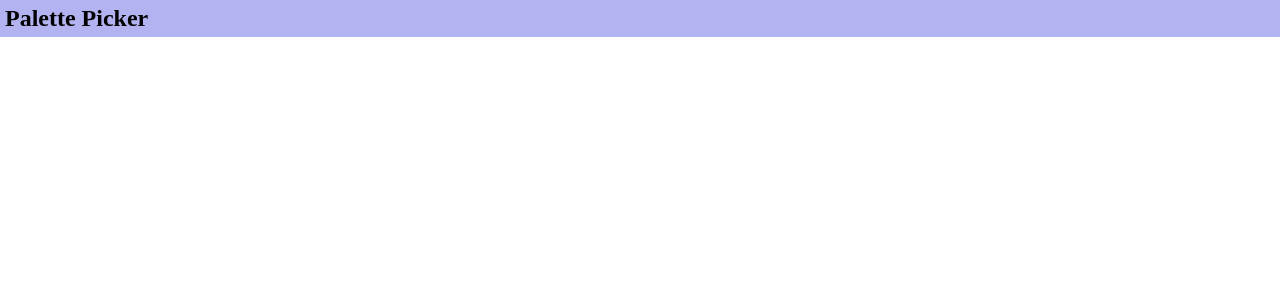
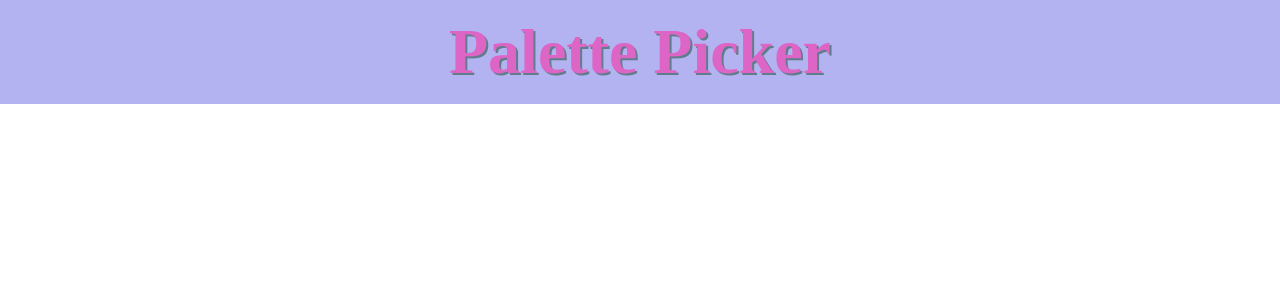
Before and after one commit to spaceplesiosaur/pallete-picker-client, a React (Create React App) app: page / in a window 1280 px wide. Shown: the top 300 px of the page. Built offline with nearby package versions, Linux system fonts and the light colour scheme; a web font is replaced by a local one.

Commit message:
Add style and colour to h1

```diff
--- a/src/Components/Nav/Nav.scss
+++ b/src/Components/Nav/Nav.scss
@@ -4,6 +4,10 @@ nav {
     padding: 5px;
     h1 {
         font-family: 'Zhi Mang Xing', cursive;
-
+        padding: 10px;
+        font-size: 4em;
+        text-align: center;
+        color: #dc65c6;
+        text-shadow: 2px 2px #607D8B;
     }
 }
```
